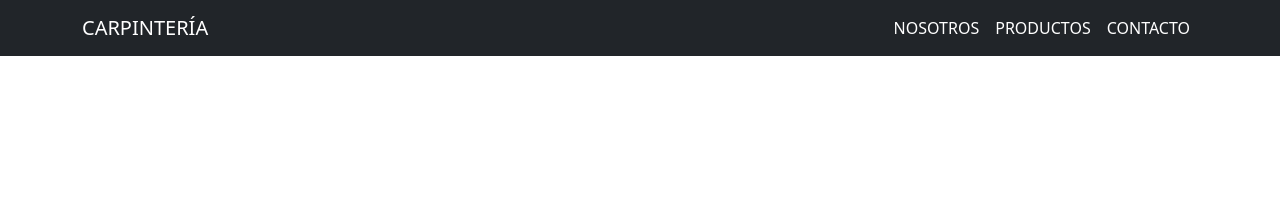
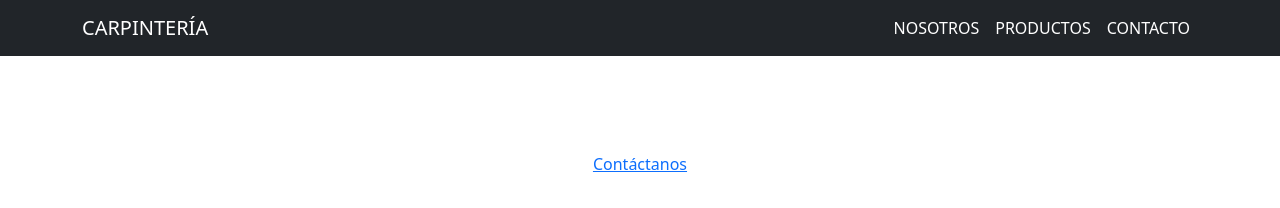
Before and after one commit to rolandocrz/carpinteria, a plain HTML site: page index.html in a window 1280 px wide. Drawn offline with Linux system fonts and the light colour scheme.

Commit message:
Agregando el hero

```diff
--- a/index.html
+++ b/index.html
@@ -19,7 +19,9 @@
     <!-- Navbar -->
     <nav class="navbar navbar-expand-lg navbar-dark bg-dark">
       <div class="container">
-        <a class="navbar-brand text-white text-uppercase" href="index.html">Carpintería</a>
+        <a class="navbar-brand text-white text-uppercase" href="index.html"
+          >Carpintería</a
+        >
         <button
           class="navbar-toggler"
           type="button"
@@ -50,6 +52,17 @@
       </div>
     </nav>
 
+    <!-- Hero Section -->
+    <div class="hero-section">
+      <div class="contenido-hero text-center text-white">
+        <h1 class="text-uppercase">
+          Tu idea en <span class="text-highlight">MADERA</span>, hecha realidad
+        </h1>
+        <p>Transformamos tus ideas en productos de alta calidad</p>
+        <a href="#" class="boton-contacto">Contáctanos</a>
+      </div>
+    </div>
+
     <script src="js/bootstrap.bundle.js"></script>
     <script src="js/index.js"></script>
   </body>
```
